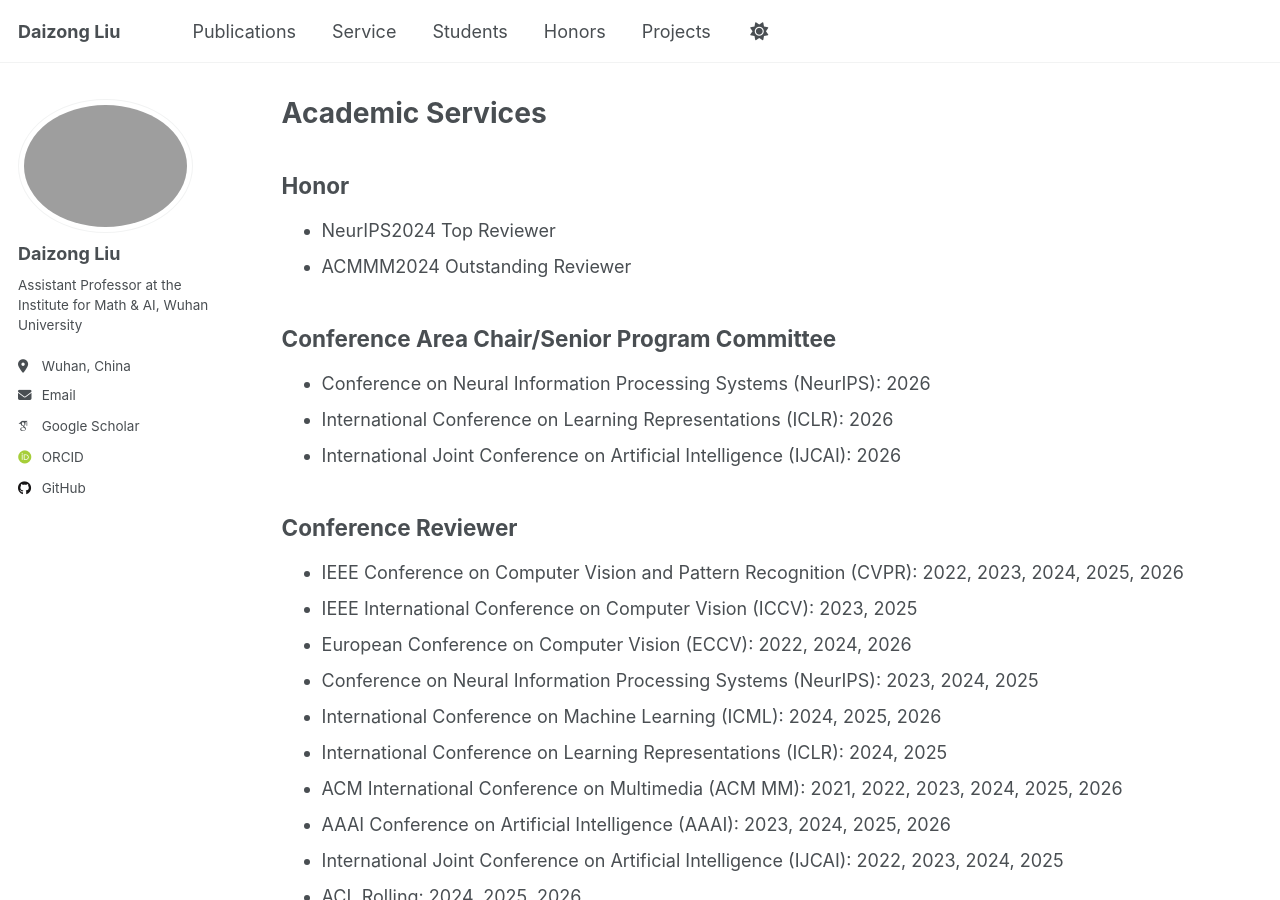
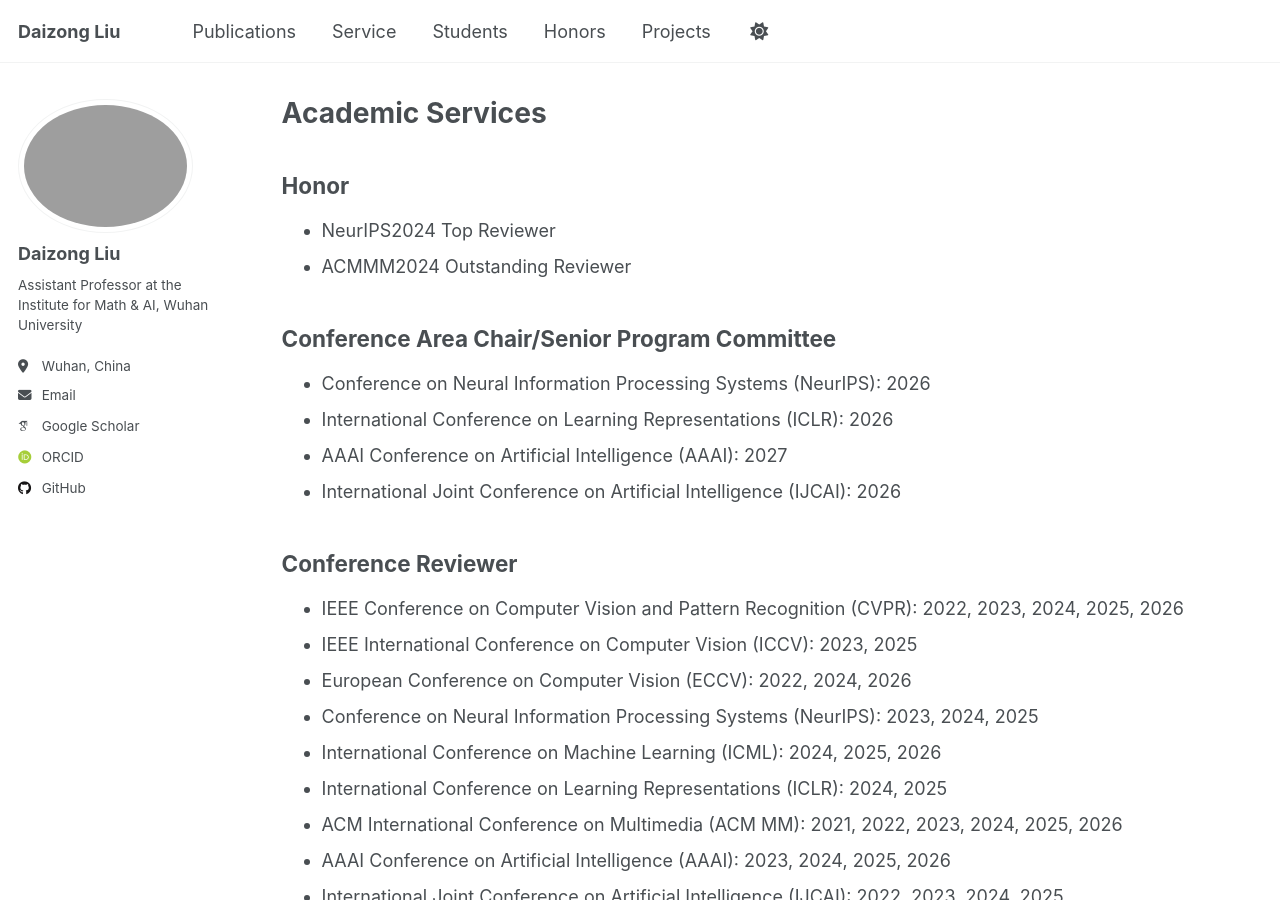
Before and after one commit to liudaizong/liudaizong.github.io, a Jekyll site: the page built from _pages/service.md, in a window 1280 px wide and 900 px high. Built offline with Jekyll 4.4.1, drawn with Linux system fonts in a browser that asks for light colours; some web fonts are replaced.

Commit message:
Update service.md

```diff
--- a/_pages/service.md
+++ b/_pages/service.md
@@ -10,6 +10,7 @@ layout: archive
 ## Conference Area Chair/Senior Program Committee
 * Conference on Neural Information Processing Systems (NeurIPS): 2026
 * International Conference on Learning Representations (ICLR): 2026
+* AAAI Conference on Artificial Intelligence (AAAI): 2027
 * International Joint Conference on Artificial Intelligence (IJCAI): 2026
 
 ## Conference Reviewer
```
